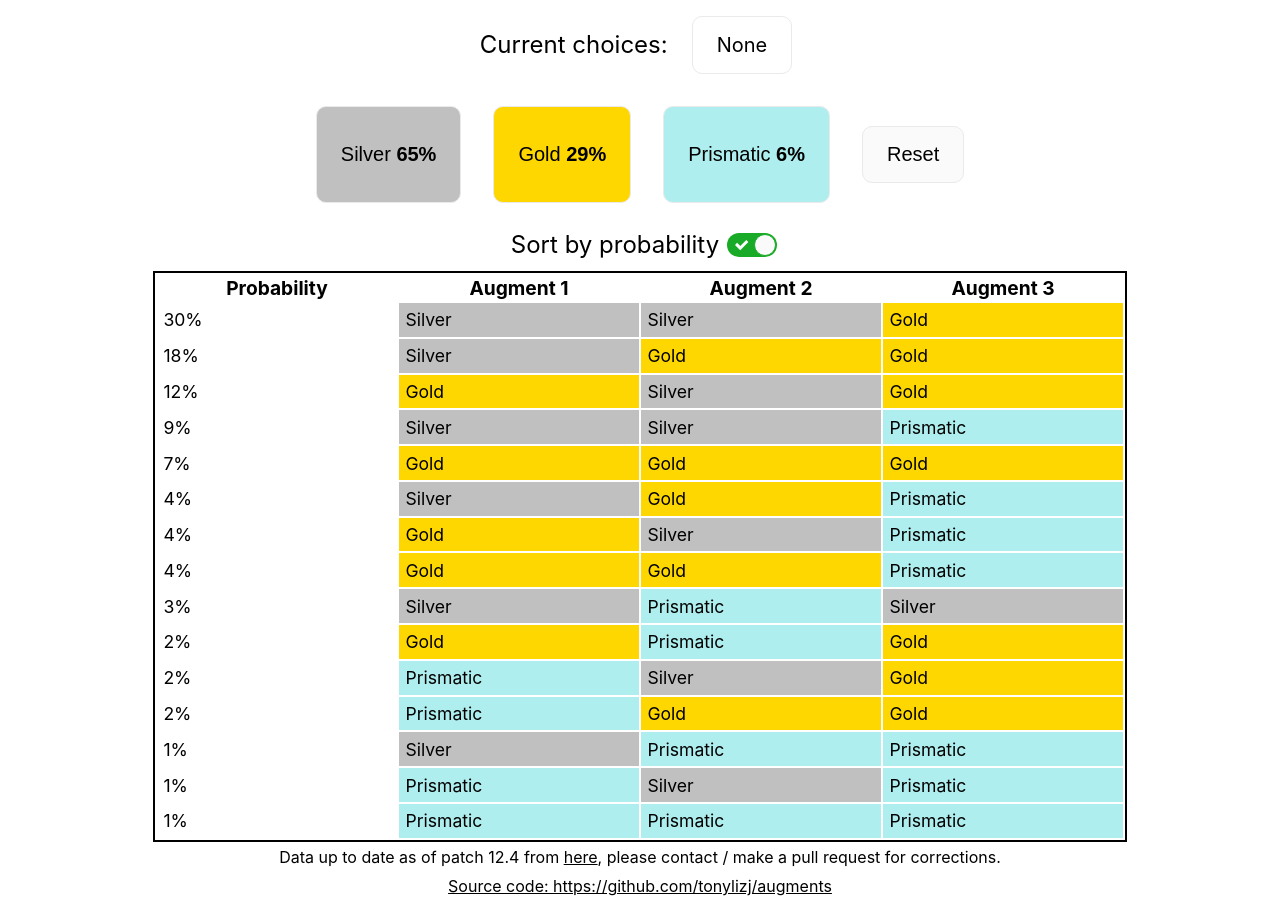
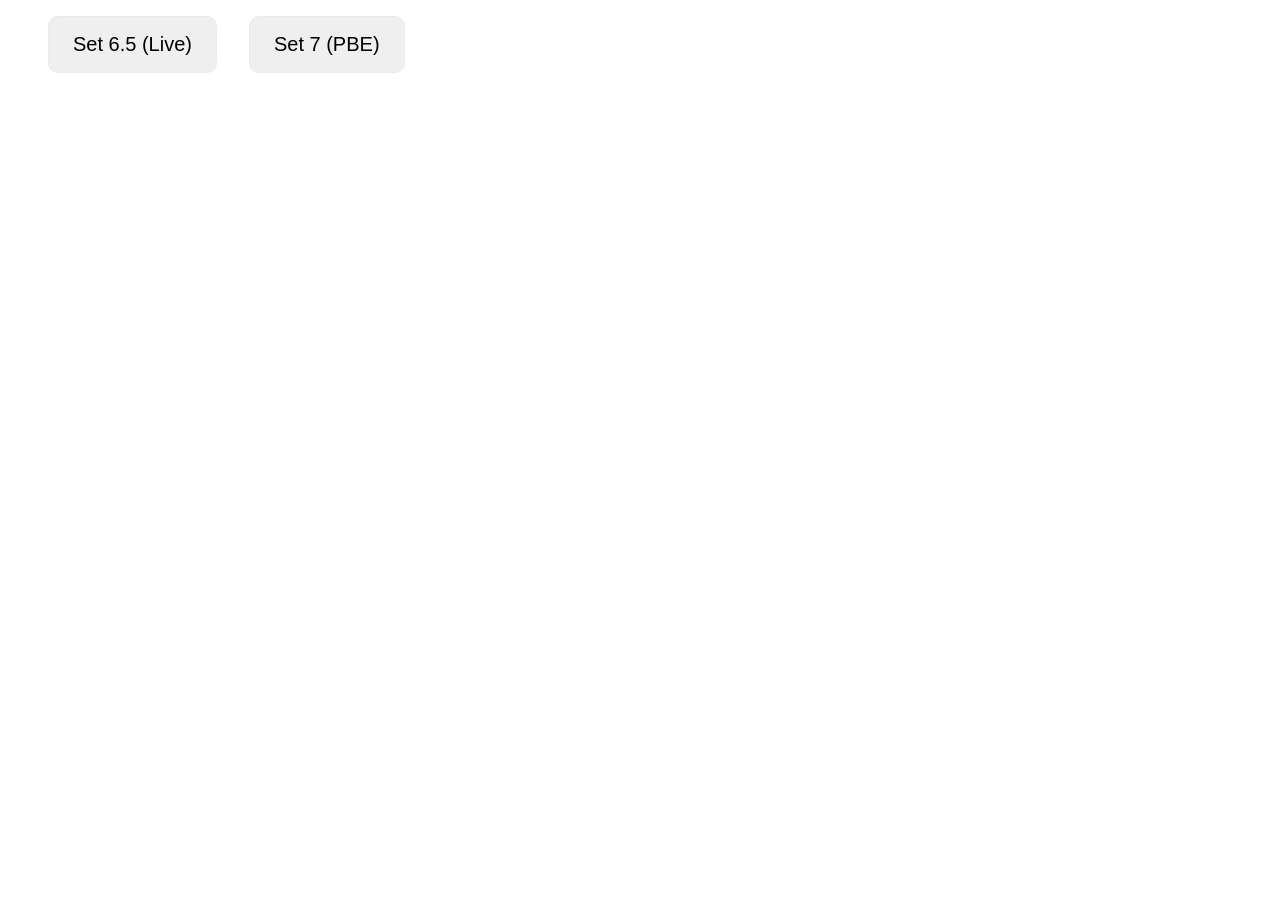
Before and after one commit to tonylizj/augments, a Next.js app: page / in a window 1280 px wide. After the commit the page ends 800 px from the top, so only its background shows below. Built offline with nearby package versions, Linux system fonts and the light colour scheme.

Commit message:
added pbe data and button that doesnt do anything

```diff
--- a/data/augmentList.ts
+++ b/data/augmentList.ts
@@ -17,3 +17,28 @@ export const augmentList = [
   [3, 2, 2, 2],
   [3, 3, 3, 1],
 ];
+
+export const augmentListPBE = [
+  [1, 1, 2, 10],
+  [1, 1, 3, 2],
+  [1, 2, 2, 10],
+  [1, 2, 3, 3],
+  [1, 3, 1, 1],
+  [1, 3, 3, 1],
+
+  [2, 1, 1, 6],
+  [2, 1, 2, 18],
+  [2, 1, 3, 2],
+  [2, 2, 2, 20],
+  [2, 2, 3, 3],
+  [2, 3, 1, 2],
+  [2, 3, 2, 10],
+  [2, 3, 3, 1],
+
+  [3, 1, 2, 5],
+  [3, 1, 3, 1],
+  [3, 2, 2, 2],
+  [3, 2, 3, 1],
+  [3, 3, 2, 1],
+  [3, 3, 3, 1],
+];
--- a/pages/index.tsx
+++ b/pages/index.tsx
@@ -181,6 +181,7 @@ const Home: NextPage = () => {
   const [choices, setChoices] = useState<number[]>([]);
   const [sortedP, setSortedP] = useState<boolean>(true);
   const [mobile, setMobile] = useState<boolean>(false);
+  const [patchline, setPatchline] = useState<string>('');
 
   useEffect(() => {
     setMobile(isMobile);
@@ -212,6 +213,8 @@ const Home: NextPage = () => {
 
   const nextPs = [nextP(choices, 1), nextP(choices, 2), nextP(choices, 3)];
 
+  console.log(patchline);
+
   return (
     <div className={mobile ? styles.containerMobile : styles.container}>
       <Head>
@@ -220,6 +223,22 @@ const Home: NextPage = () => {
         <link rel="icon" href="/favicon.ico" />
       </Head>
 
+      {patchline === '' ?
+        <>
+          <button
+            className={mobile ? styles.cardMobile : styles.card}
+            onClick={() => setPatchline('LIVE')}
+          >
+            Set 6.5 (Live)
+          </button>
+          <button
+            className={mobile ? styles.cardMobile : styles.card}
+            onClick={() => setPatchline('PBE')}
+          >
+            Set 7 (PBE)
+          </button>
+        </>
+        :
         <main className={styles.main}>
           <div className={mobile ? styles.gridMobile : styles.grid}>
             <p className={mobile ? styles.descriptionMobile : styles.description}>Current choices:</p>
@@ -275,7 +294,7 @@ const Home: NextPage = () => {
             }} />
           </div>
           <PTable data={seqs} columns={columns} mobile={mobile} />
-        <p className={styles.source}>Data up to date as of patch 12.4 from&nbsp;
+          <p className={styles.source}>Data up to date as of patch 12.10 from&nbsp;
           <Link href="https://www.reddit.com/r/CompetitiveTFT/comments/stfdr1/124_what_rarity_will_my_next_augment_be_set_65/">
             <a target="_blank" rel="noreferrer">here</a>
           </Link>
@@ -284,6 +303,7 @@ const Home: NextPage = () => {
             <a className={styles.source} target="_blank" rel="noreferrer">Source code: https://github.com/tonylizj/augments</a>
           </Link>
         </main>
+      }
     </div>
   )
 };
```
Also changed, not shown: .yarnrc.yml (added), 2 other files (tests, documents, lock files or other folders). Lines whose indentation alone changed are shown as unchanged.
